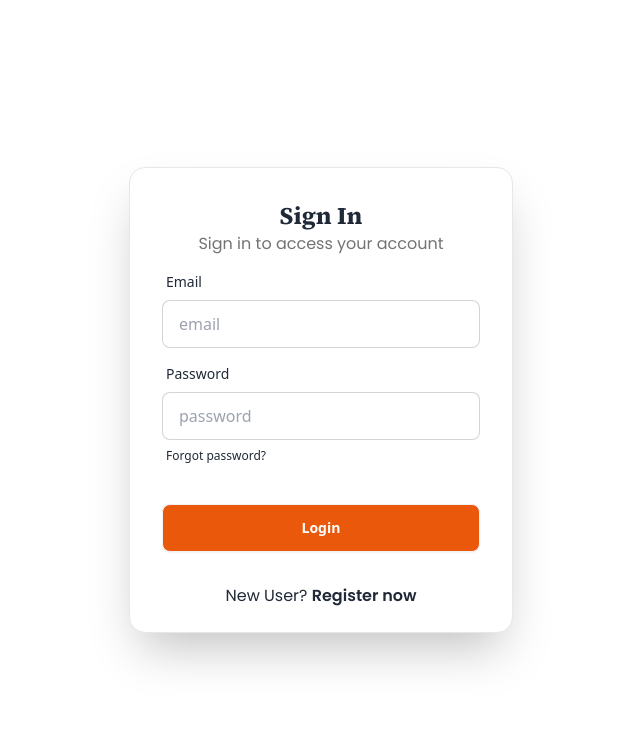
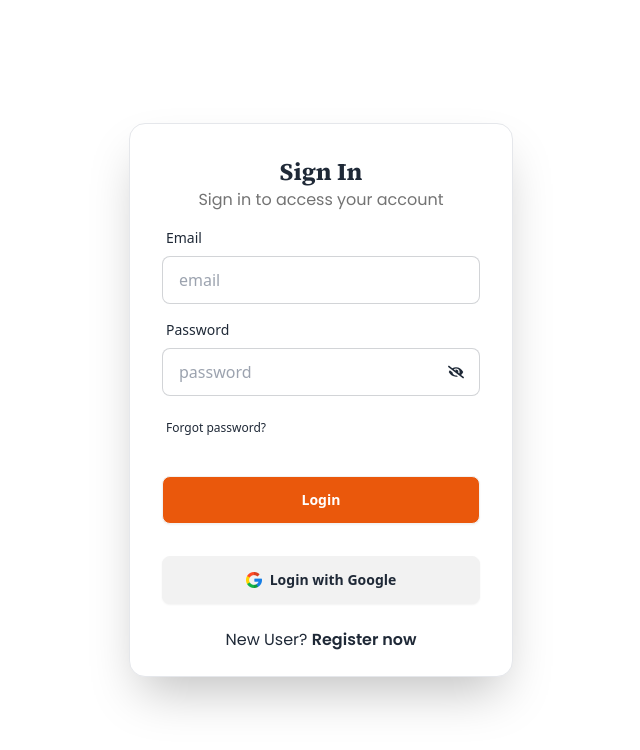
Before and after one commit to MASHRAFI47/meal-mafia-client, a React (Vite) app: page /login in a window 1280 px wide. Shown: the top 750 px of the page, without its empty margins (319-959 px from the left). Built offline with nearby package versions, Linux system fonts and the light colour scheme.

Commit message:
eye icon added for password

```diff
--- a/src/pages/Login/Login.jsx
+++ b/src/pages/Login/Login.jsx
@@ -1,8 +1,14 @@
 import { useForm } from "react-hook-form"
 import { Link } from "react-router-dom"
+//images
 import googleLogo from "../../assets/images/googleLogo.png"
+//icons
+import { FaEye } from "react-icons/fa";
+import { FaEyeSlash } from "react-icons/fa";
+import { useState } from "react";
 
 const Login = () => {
+    const [showPass, setShowPass] = useState(false);
     const {
         register,
         handleSubmit,
@@ -32,7 +38,12 @@ const Login = () => {
                         <label className="label">
                             <span className="label-text">Password</span>
                         </label>
-                        <input type="password" placeholder="password" className="input input-bordered" {...register("password", { required: true })} />
+                        <input type={showPass ? "text" : "password"} placeholder="password" className="input input-bordered" {...register("password", { required: true })} />
+                        <span className="mt-0 mr-0 mb-0 ml-auto relative right-4 bottom-8" onClick={() => setShowPass(!showPass)}>
+                            {
+                                showPass ? <FaEye /> : <FaEyeSlash />
+                            }
+                        </span>
                         {errors.password && <span className="text-red-600">This field is required</span>}
                         <label className="label">
                             <a href="#" className="label-text-alt link link-hover">Forgot password?</a>
@@ -43,6 +54,10 @@ const Login = () => {
                     </div>
                 </form>
 
+                <div className="form-control mx-8 mb-6">
+                    <button className="btn flex items-center"> <img src={googleLogo} className="w-4" alt="" /> Login with Google</button>
+                </div>
+
                 <p className="text-center mb-6">New User? <Link to={'/register'} className="hover:text-orange-400 transition duration-300"><span className="font-semibold">Register now</span></Link></p>
             </div>
         </div>
--- a/src/pages/Register/Register.jsx
+++ b/src/pages/Register/Register.jsx
@@ -73,7 +73,7 @@ const Register = () => {
                         <button className="btn flex items-center"> <img src={googleLogo} className="w-4" alt="" /> Continue with Google</button>
                     </div>
 
-                    <p className="text-center mb-6">Already a user? <Link to={'/register'} className="hover:text-orange-400 transition duration-300"><span className="font-semibold">Login now</span></Link></p>
+                    <p className="text-center mb-6">Already a user? <Link to={'/login'} className="hover:text-orange-400 transition duration-300"><span className="font-semibold">Login now</span></Link></p>
                 </div>
             </div>
         </div>
```
